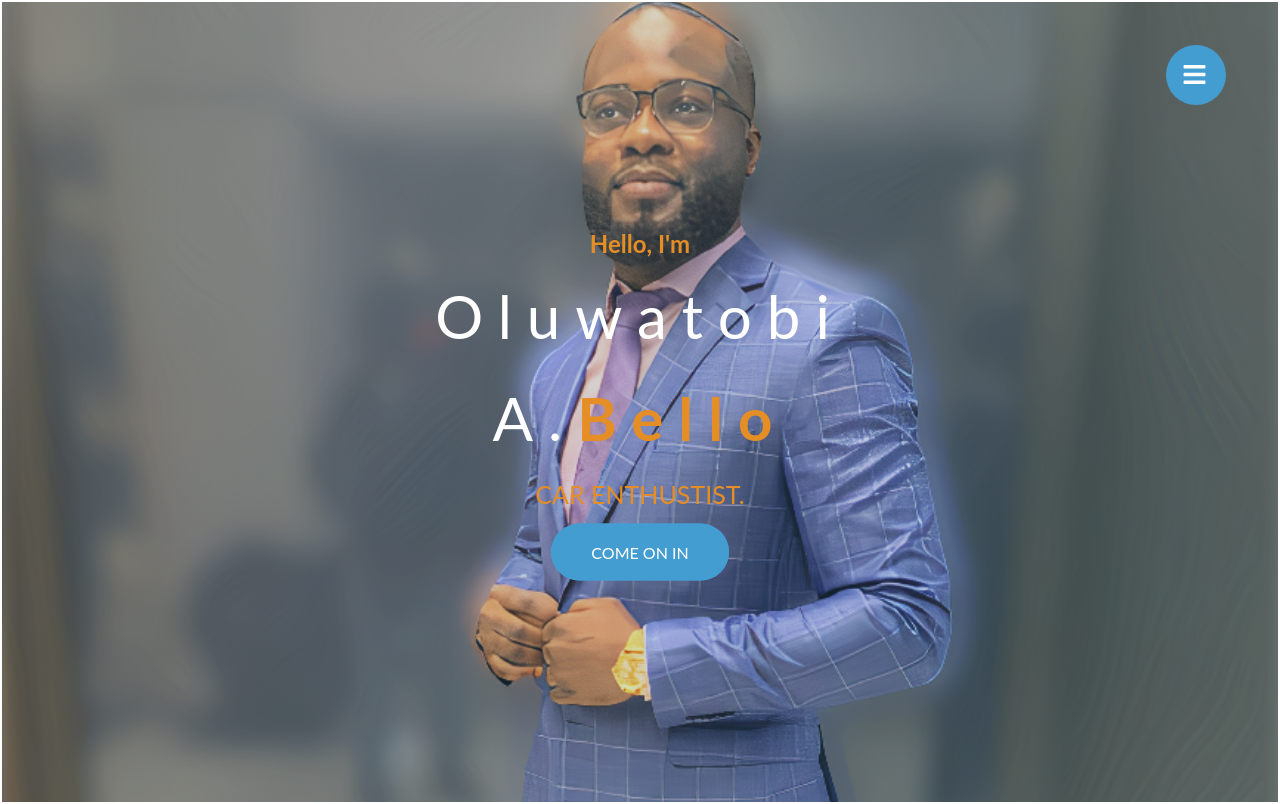
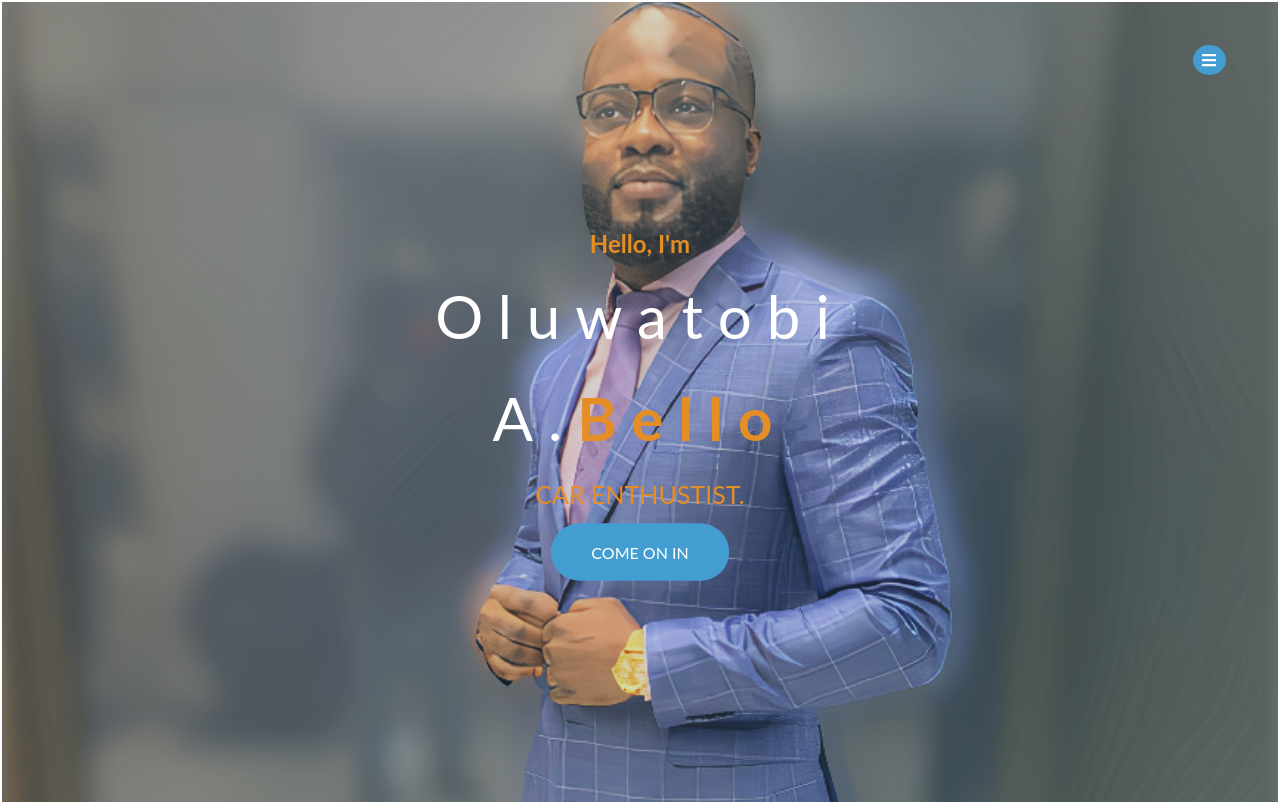
Before and after one commit to Oluwatobii/new-world, a React (Create React App) app: page / in a window 1280 px wide. Shown: the top 804 px of the page. Built offline with nearby package versions, Linux system fonts and the light colour scheme; a web font is replaced by a local one.

Commit message:
changed size of navbar for desktop and reduce height of contact me page

```diff
--- a/src/components/sass/components/ContactMe.scss
+++ b/src/components/sass/components/ContactMe.scss
@@ -9,7 +9,7 @@
   display: flex;
   justify-content: center;
   align-items: center;
-  min-height: 120vh;
+  min-height: 109vh;
 
   // @include respond(tab-port) {
   //   padding-top: 10rem;
--- a/src/components/sass/components/Form.scss
+++ b/src/components/sass/components/Form.scss
@@ -5,8 +5,8 @@
 @import "../base/button";
 
 .contact-me {
-  margin-top: 5rem;
-  margin-bottom: -14rem;
+  margin-top: 1rem;
+  margin-bottom: -13rem;
 
   &--text {
     font-size: 3.5rem;
--- a/src/components/sass/components/Navigation.scss
+++ b/src/components/sass/components/Navigation.scss
@@ -3,9 +3,9 @@
 
 .navbar {
   background-color: $color-nav-scrolltotop;
-  height: 6rem;
-  width: 3rem;
-  border-radius: 50%;
+  height: 3rem;
+  width: 0.3rem;
+  border-radius: 100%;
 
   top: 4.5rem;
   right: 5.4rem;
@@ -26,9 +26,9 @@
 }
 
 .menu-bars {
-  margin-right: -1.1rem;
-  margin-top: 0.6rem;
-  font-size: 2.5rem;
+  margin-right: -2.1rem;
+  margin-top: 0.4rem;
+  font-size: 1.6rem;
   background: none;
   padding-right: 0rem;
   color: $color-white;
@@ -118,8 +118,8 @@
 
 .navbar-toggle {
   background-color: $color-nav-scrolltotop;
-  width: 100%;
-  height: 8rem;
+  width: 111%;
+  height: 3rem;
   display: flex;
   justify-content: center;
   align-items: center;
--- a/src/components/sass/components/ScrollToTop.scss
+++ b/src/components/sass/components/ScrollToTop.scss
@@ -5,8 +5,8 @@
   position: fixed;
   bottom: 4.2rem;
   left: 93%;
-  width: 6rem;
-  height: 6rem;
+  width: 3.5rem;
+  height: 3.5rem;
   border-radius: 100%;
   background: $color-nav-scrolltotop;
   color: $color-white;
@@ -24,10 +24,10 @@
   }
 
   & .icon {
-    margin-top: 1rem;
+    margin-top: 0.9rem;
     justify-content: center;
     animation: scrollTop 0.5s alternate ease infinite;
-    font-size: xx-large;
+    font-size: medium;
 
     @include respond(phone) {
       font-size: medium;
```
